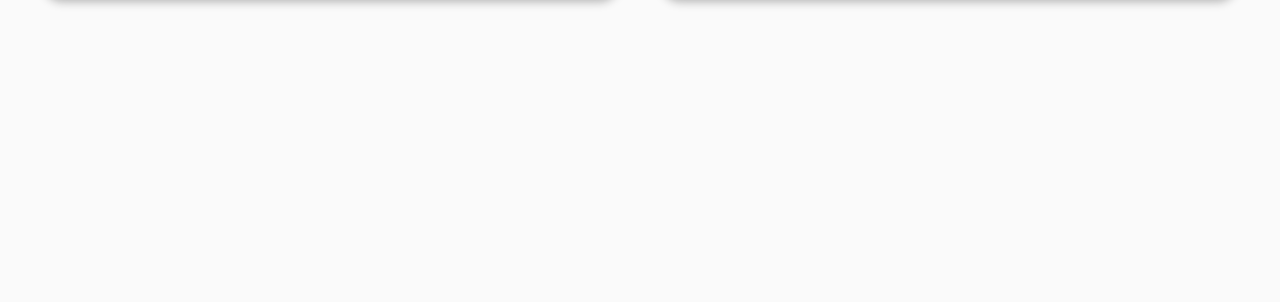
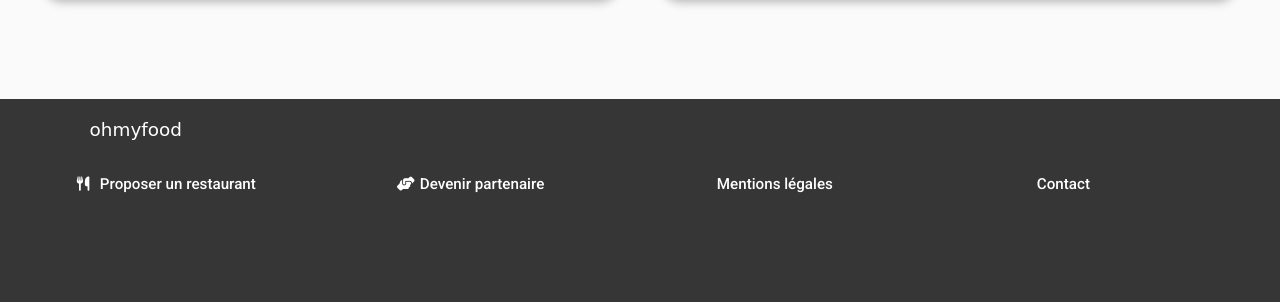
Before and after one commit to ahassan38/OpenclassroomsProject, a website: page index.html in a window 1280 px wide. Shown: the part 1340-1642 px from the top of the page. Before the commit the page ends 1409 px from the top, so only its background shows below. Drawn offline with Linux system fonts and the light colour scheme; a web font is replaced by a local one.

Commit message:
modif sass, finalisation de la page principale

```diff
--- a/index.html
+++ b/index.html
@@ -82,7 +82,7 @@
          </nav>
       </section>
 
-      <!-- partie restaurants --> <!-- article parce que "c'est la réponse" du moteur de recherche -->
+      <!-- partie restaurants -->
       <section class='restaurants'>
 
          <h2 class='restaurants__titre'>Restaurants</h2>
@@ -174,7 +174,41 @@
                </div>
          </nav>
       </section>
+   </main>
 
-   </main>
+   <!-- pied de page -->
+   <footer class='footer'>
+
+      <!-- titre pied de page -->
+      <h4 class='footer__titre'>ohmyfood</h4>
+
+      <!-- liste -->
+      <ul class='footer__liste'>
+
+          <li class='footer__liste--element'>
+
+              <!-- lien -->
+              <a href='#' class='lien'><i class="fas fa-utensils lien__icone"></i>Proposer un restaurant</a>
+          </li>
+
+          <li class='footer__liste--element'>
+
+              <!-- lien -->
+              <a href='#' class='lien'><i class="fas fa-hands-helping lien__icone"></i>Devenir partenaire</a>
+          </li>
+
+          <li class='footer__liste--element'>
+
+              <!-- lien -->
+              <a href='mentions-legales/mentions-legales-site-internet.pdf' class='lien'>Mentions légales</a>
+          </li>
+
+          <li class='footer__liste--element'>
+
+              <!-- lien vers boite mail -->
+              <a href='mailto:ohmyfoodTest@hotmail.fr' class='lien'>Contact</a>
+          </li>
+      </ul>
+  </footer>
 </body>
 </html>
--- a/sass/components/_boutons.scss
+++ b/sass/components/_boutons.scss
@@ -12,8 +12,11 @@
         @include shadow;
         background: linear-gradient(170deg, $couleur-secondaire, $couleur-primaire);
         color: $couleur-encre-sec;
+        transform: scale(1);
+        transition: transform 400ms;
         &:hover{
             @extend %bouton;
+            transform: scale(1.12);
             box-shadow: 0px 5px 10px 0px darken($ombre, 15%);
         }
         &:focus + .recherche__archer{
--- /dev/null
+++ b/sass/layouts/_footer.scss
@@ -0,0 +1,63 @@
+/* footer */
+.footer{
+    height: 203px;
+    margin-top: 30px;
+    color: $couleur-encre-sec;
+    background-color: $couleur-footer;
+    /* titre footer */
+    &__titre{
+        margin: 0;
+        padding: 20px 0 10px 0;
+        font-weight: 400;
+        text-indent: 7%;
+        font-size: 1.15rem;
+        font-family: 'Shrikhand', cursive;
+    } /* ensemble de li */
+    &__liste{
+        max-width: 300px;
+        display: flex;
+        flex-flow: row wrap;
+        margin: 0 0 0 7%;
+        padding: 0;
+        @media screen and (min-width: $desktop){
+            max-width: unset;
+            margin: 20px 0 0 0%;
+        } /* li */
+        &--element{
+            padding: 0;
+            margin: 0 25% 0 0;
+            list-style-type: none;
+            @media screen and (min-width: $desktop){
+                width: 18%;
+                margin: 0 1% 0 6%;
+            }
+            @media screen and (min-width: $desktop){
+                &:hover{
+                    transform-origin: 50%;
+                    animation: virevolte 0.2s linear 1 forwards;
+                }
+            }
+        }
+    }
+}
+.lien{
+    display: block;
+    margin:0;
+    padding: 5px 0 5px 0;
+    color: $couleur-encre-sec;
+    font-size: 0.95rem;
+    font-weight: 500;
+    text-decoration: none;
+    cursor: pointer;
+    &:link{
+        color: $couleur-encre-sec;
+    }
+    &:visited{
+        color: $couleur-encre-sec;
+    }
+    &__icone{
+        width: 18px;
+        margin-right: 5px;
+        font-size: 0.9rem;
+    }
+}
--- a/sass/layouts/_formulaires.scss
+++ b/sass/layouts/_formulaires.scss
@@ -23,14 +23,14 @@
     color: #000;
     text-align: center;
         &:focus{
-            background-color: $couleur-secondaire;
+            border: 2px solid $couleur-secondaire;
         }
         &:focus ~ .recherche__archer .recherche__archer--fleche{
             opacity: 0;
         }
     } /* titre du formulaire */
     &__titre{
-    font-weight: 700;
+    font-weight: 800;
     font-size: 25px;
     margin-top: 12%;
     text-align: center;
--- a/sass/main.scss
+++ b/sass/main.scss
@@ -1,3 +1,4 @@
+@import url('https://fonts.googleapis.com/css2?family=Roboto:wght@100;300;400;500;700;900&family=Shrikhand&display=swap');
 @import "utils/variables";
 @import "utils/extensions";
 @import "utils/mixins";
@@ -6,4 +7,5 @@
 @import "layouts/formulaires";
 @import "layouts/header";
 @import "layouts/cartes";
+@import "layouts/footer";
 @import "pages/fonctionnement";
--- a/sass/utils/_variables.scss
+++ b/sass/utils/_variables.scss
@@ -10,7 +10,7 @@ $couleur-load: #FFF;
 $couleur-bg: #FAFAFA;
 $coul-bg: #FFF;
 
-// couleur backgroud footer
+// couleur background footer
 $couleur-footer: #363636;
 
 // couleur police
```
Also changed, not shown: CSS/style.css, 1 other file.
